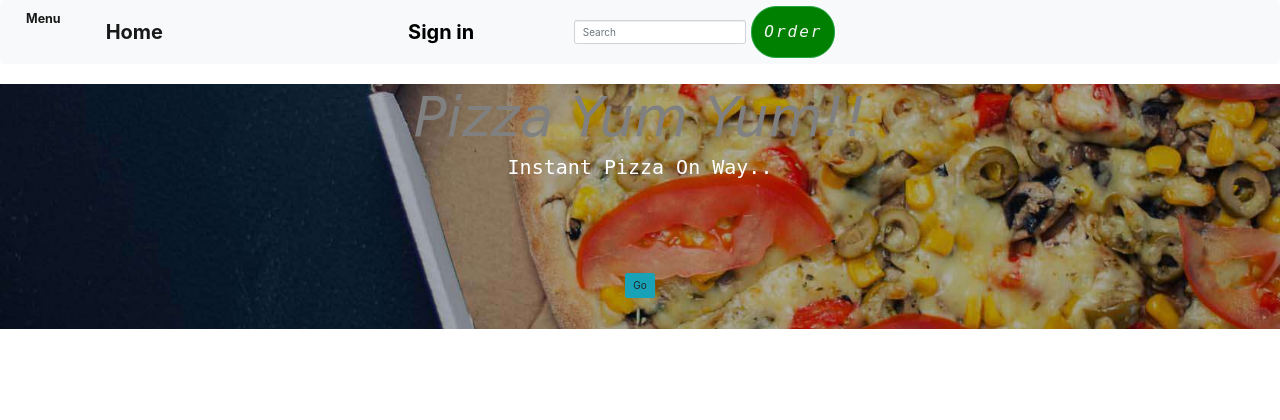
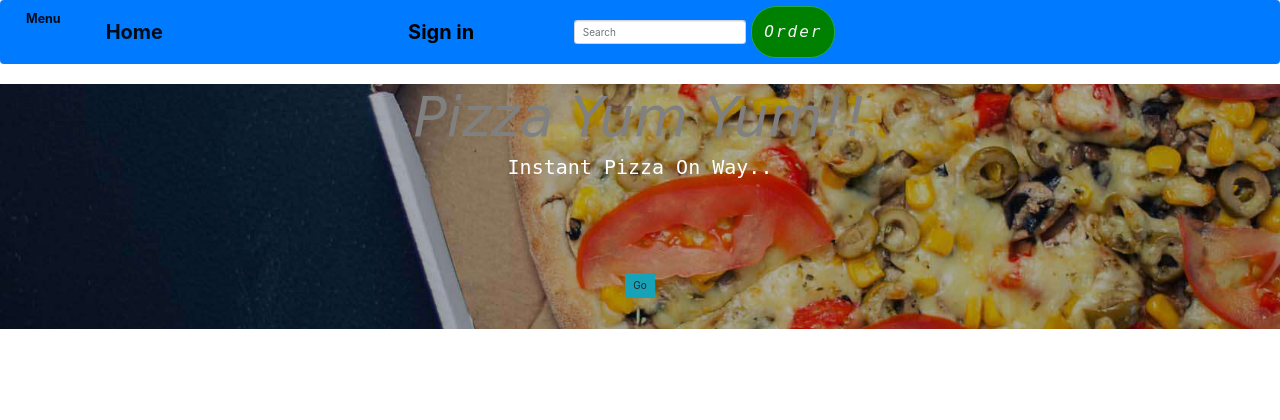
Before and after one commit to kangalah/Pizza-shop-app, a Flask app: page / in a window 1280 px wide. Shown: the top 420 px of the page. Run offline with Flask 2, Linux system fonts and the light colour scheme; some libraries are stand-ins or nearby versions.

Commit message:
add bg-primary to nav bar

```diff
--- a/app/templates/navbar.html
+++ b/app/templates/navbar.html
@@ -2,7 +2,7 @@
 {% block navbar %}
 
 
-<nav class="navbar navbar-expand-lg navbar-light bg-light">
+<nav class="navbar navbar-expand-lg navbar-light bg-primary">
     <a class="navbar-brand" href="#">Menu</a>
     <button class="navbar-toggler" type="button" data-toggle="collapse" data-target="#navbarSupportedContent" aria-controls="navbarSupportedContent" aria-expanded="false" aria-label="Toggle navigation">
       <span class="navbar-toggler-icon"></span>
```
